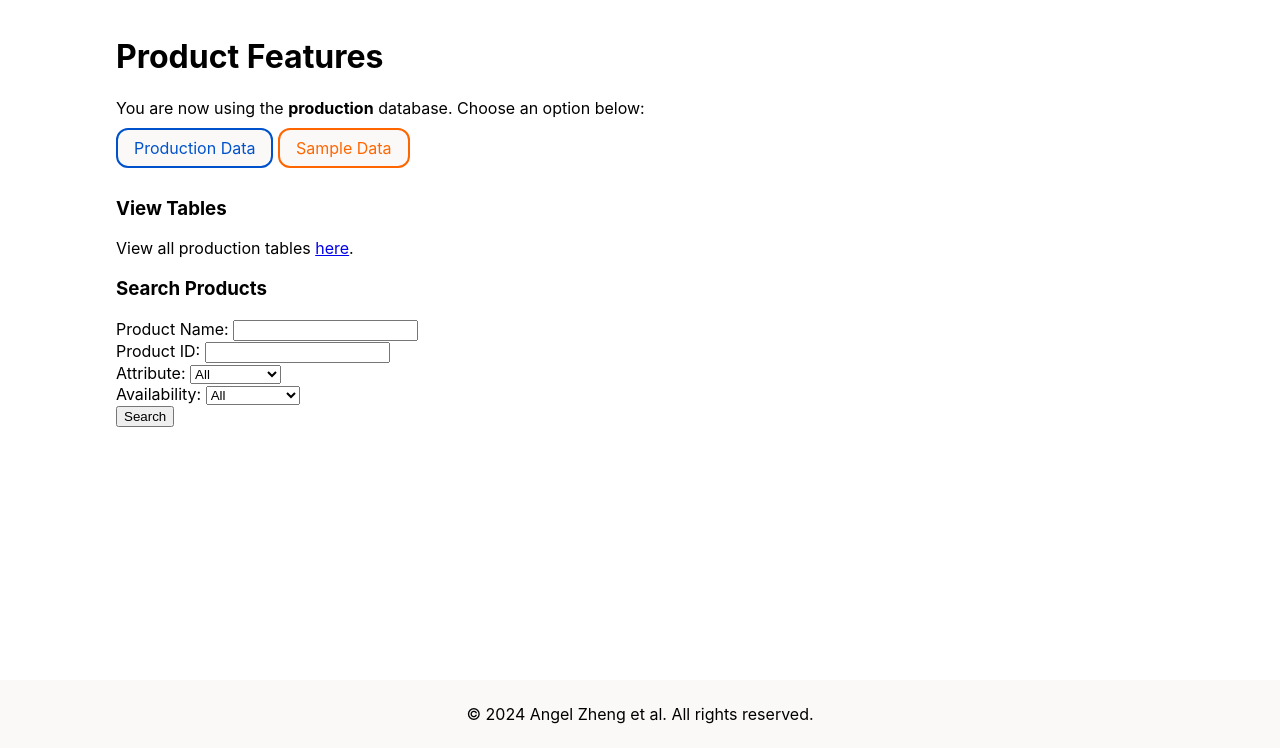
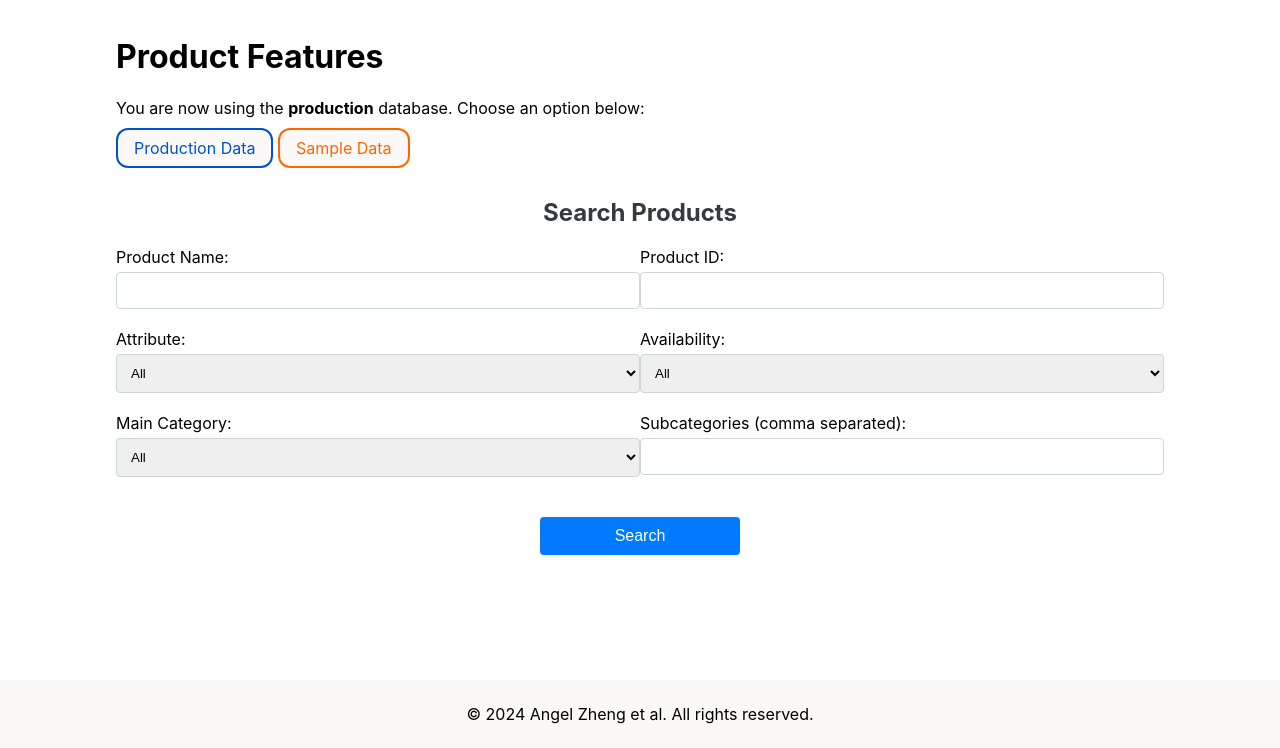
Before and after one commit to zhenange178/CS-338, a PHP site: page /products.php in a window 1280 px wide. Shown: the part 52-800 px from the top of the page. Run offline with PHP 8.4, Linux system fonts and the light colour scheme; the visitor is signed in with stand-in values (Sample User, id 1).

Commit message:
advanced search functions, move view table to index

```diff
--- a/includes/ViewDB.php
+++ b/includes/ViewDB.php
@@ -59,11 +59,11 @@ class ViewDB {
         }
     }
 
-    public function listProducts($sql, $isSample){
+    public function listProducts($sql, $isSample) {
+        echo $this->getStyles($sql);
 
-        echo $this->getStyles($sql);
         $result = $this->conn->query($sql);
-        $selectedColumns = ['productID', 'productName', 'sellingAttribute', 'stock'];
+        $selectedColumns = ['productID', 'productName', 'sellingAttribute', 'stock', 'mainCategory'];
 
         if ($result->num_rows > 0) {
             echo $result->num_rows . " results found.";
@@ -73,25 +73,62 @@ class ViewDB {
             echo "<tr>
                 <th>Product ID</th>
                 <th>Product Name</th>
+                <th>Price</th>
+                <th>Main Category</th>
+                <th>Availability</th>
                 <th>Attribute</th>
-                <th>Availability</th>
-                <th>Link</th>
                 </tr>";
 
             // Fetch rows and create table data cells
             while ($row = $result->fetch_assoc()) {
                 echo "<tr>";
                 $productId = $row['productID'];
-                foreach ($selectedColumns as $column) {
-                    $cellValue = $row[$column];
-                    echo "<td>{$cellValue}</td>";
+                $productName = $row['productName'];
+
+                // Display product ID and product name as clickable links
+                if ($isSample) {
+                    echo "<td><a href='../product.php?id={$productId}&data=sample'>{$productId}</a></td>";
+                } else {
+                    echo "<td><a href='../product.php?id={$productId}'>{$productId}</a></td>";
                 }
-                if ($isSample) {
-                    echo "<td><a href = '../product.php?id={$productId}&data=sample'>Details</a></td>";
+                echo "<td>{$productName}</td>";
+
+                // Query to get price information
+                $priceQuery = "SELECT priceType, price FROM productPrices WHERE productID = '{$productId}'";
+                $priceResult = $this->conn->query($priceQuery);
+
+                $whitePrice = null;
+                $redPrice = null;
+
+                if ($priceResult->num_rows > 0) {
+                    while ($priceRow = $priceResult->fetch_assoc()) {
+                        if ($priceRow['priceType'] == 'whitePrice') {
+                            $whitePrice = $priceRow['price'];
+                        } elseif ($priceRow['priceType'] == 'redPrice') {
+                            $redPrice = $priceRow['price'];
+                        }
+                    }
                 }
-               else {
-                   echo "<td><a href='../product.php?id={$productId}'>Details</a></td>";
+
+                // Display price
+                echo "<td>";
+                if ($redPrice !== null) {
+                    echo "<span style='text-decoration: line-through;'>\${$whitePrice}</span><br/>\${$redPrice}";
+                } else {
+                    echo "\${$whitePrice}";
                 }
+                echo "</td>";
+
+                // Display main category
+                $mainCategory = $row['mainCategory'] ? $row['mainCategory'] : 'N/A';
+                echo "<td>{$mainCategory}</td>";
+
+                // Display availability (stock)
+                echo "<td>{$row['stock']}</td>";
+
+                // Display attribute
+                echo "<td>{$row['sellingAttribute']}</td>";
+
                 echo "</tr>";
             }
 
@@ -100,5 +137,8 @@ class ViewDB {
             echo "0 results";
         }
     }
+
+
+
 }
 ?>
--- a/index.php
+++ b/index.php
@@ -22,6 +22,12 @@ $role = $_SESSION['role'];
 
         <h2>Features</h2>
         Once initialized, check out the site's features via the header bar.<br />
+
+        <h2>View All Tables</h2>
+        View all database tables.<br /><br />
+        <a href="viewDB_production.php" class="initbutton buttonBlue">Production Database</a>
+        <a href="viewDB_sample.php" class="initbutton buttonOrange">Sample Database</a>
+        <br/><br/>
     </div>
 
 <?php include 'includes/footer.php'; ?>
--- a/products.php
+++ b/products.php
@@ -30,16 +30,58 @@ You are now using the <b><?php echo $dbType; ?></b> database. Choose an option b
 <a href="products.php?data=sample" class="initbutton buttonOrange">Sample Data</a>
 <br/><br/>
 
+<style>
+    h2 {
+        text-align: center;
+        color: #343a40;
+    }
+    form {
+        display: flex;
+        flex-wrap: wrap;
+        justify-content: space-between;
+    }
+    label {
+        flex: 1 1 45%;
+        margin-bottom: 20px;
+    }
+    input[type="text"],
+    input[type="number"],
+    select {
+        width: 100%;
+        padding: 10px;
+        margin-top: 5px;
+        border: 1px solid #ced4da;
+        border-radius: 4px;
+    }
+    button {
+        background-color: #007bff;
+        color: #ffffff;
+        border: none;
+        padding: 10px 20px;
+        cursor: pointer;
+        border-radius: 4px;
+        font-size: 16px;
+        flex: 1 1 100%;
+        max-width: 200px;
+        margin: 20px auto 0;
+        display: block;
+    }
+    button:hover {
+        background-color: #0056b3;
+    }
+    .result {
+        margin-top: 30px;
+    }
+    table {
+        border-collapse: collapse;
+        margin: 0 auto;
+        box-shadow: 0 0 10px rgba(0, 0, 0, 0.1);
+        background-color: #ffffff;
+        width: 100%;
+    }
+</style>
 <div>
-    <h3>View Tables</h3>
-    <?php
-    $dbLink = 'viewDB_' . $dbType . '.php';
-    echo "View all " . $dbType . " tables <a href={$dbLink}>here</a>.<br />";
-    ?>
-</div>
-
-<div>
-    <h3>Search Products</h3>
+    <h2>Search Products</h2>
     <form method="post">
         <label>Product Name: <input type="text" name="name"></label><br>
         <label>Product ID: <input type="number" name="id"></label><br>
@@ -56,46 +98,91 @@ You are now using the <b><?php echo $dbType; ?></b> database. Choose an option b
                 <option value="NotAvailable">Out of stock</option>
             </select>
         </label><br>
+        <label>Main Category:
+            <select name="mainCategory">
+                <option value="all_mainCategory">All</option>
+                <option value="ladies">Ladies</option>
+                <option value="men">Men</option>
+                <option value="kids">Kids</option>
+                <option value="home">Home</option>
+                <option value="sportswear">Sportswear</option>
+            </select>
+        </label><br>
+        <label>Subcategories (comma separated): <input type="text" name="subcategories"></label><br>
         <button type="submit" name="submit_search">Search</button>
     </form><br/>
 
     <?php
-    //search form
+    // Search form
     if (isset($_POST['submit_search'])) {
         // Retrieve form data
         $name = $_POST['name'] ?? '';
         $id = $_POST['id'] ?? '';
         $attribute = $_POST['attribute'] ?? 'all_attribute';
         $availability = $_POST['availability'] ?? 'all_availability';
+        $mainCategory = $_POST['mainCategory'] ?? 'all_mainCategory';
+        $subcategories = $_POST['subcategories'] ?? '';
 
-        // Construct SQL query
-        $query = "SELECT * FROM products WHERE 1=1";
+        // SQL: constructing query to search
+        $query0 = "
+            SELECT
+                p.productID,
+                p.productName,
+                p.sellingAttribute,
+                p.stock,
+                MAX(CASE WHEN pc.categoryType = 0 THEN pc.category ELSE NULL END) AS mainCategory
+            FROM
+                products p
+        ";
+
+        $query1 = "LEFT JOIN productCategories pc ON p.productID = pc.productID ";
+
+        $query2 = "WHERE 1=1";
 
         // Add conditions based on input
         if (!empty($name)) {
-            $query .= " AND productName LIKE '%" . mysqli_real_escape_string($conn, $name) . "%'";
+            $query2 .= " AND p.productName LIKE '%" . mysqli_real_escape_string($conn, $name) . "%'";
         }
         if (!empty($id)) {
-            $query .= " AND productID LIKE '%" . mysqli_real_escape_string($conn, $id) . "%'";
+            $query2 .= " AND p.productID LIKE '%" . mysqli_real_escape_string($conn, $id) . "%'";
         }
         if ($attribute != 'all_attribute') {
-            $query .= " AND sellingAttribute = '" . mysqli_real_escape_string($conn, $attribute) . "'";
+            $query2 .= " AND p.sellingAttribute = '" . mysqli_real_escape_string($conn, $attribute) . "'";
         }
         if ($availability != 'all_availability') {
-            $query .= " AND stock = '" . mysqli_real_escape_string($conn, $availability) . "'";
+            $query2 .= " AND p.stock = '" . mysqli_real_escape_string($conn, $availability) . "'";
         }
-        echo "<big><code>$query</code></big><br/>";
+        if ($mainCategory != 'all_mainCategory') {
+            $query2 .= " AND pc.category = '" . mysqli_real_escape_string($conn, $mainCategory) . "' AND pc.categoryType = 0";
+        }
+        if (!empty($subcategories)) {
+            $subcategoriesArray = array_map('trim', explode(',', $subcategories));
+            $subcategoriesList = "'" . implode("','", array_map(function($sub) use ($conn) {
+                return mysqli_real_escape_string($conn, $sub);
+            }, $subcategoriesArray)) . "'";
+            $query3 = " AND p.productID IN (
+                SELECT productID
+                FROM productCategories
+                WHERE category IN ($subcategoriesList) AND categoryType > 0
+            )";
+        }
+
+        $query4 = " GROUP BY p.productID, p.productName, p.sellingAttribute, p.stock";
+
+        $query = $query0 . $query1 . $query2 . $query3 . $query4;
+
+        echo "<big><code>$query0<br/>$query1<br/>$query2<br/>$query3<br/>$query4;</code></big><br/><br/>";
+
         $tableDisplay = new ViewDB($conn);
         if ($dbType == 'production'){
             $tableDisplay->listProducts($query, FALSE);
         } else {
             $tableDisplay->listProducts($query, TRUE);
         }
-
     }
     $conn->close();
 
-    // For later use: promocode validator
+    // For later use: promo code validator
     function isPromoCodeValid($discountType, $restrictionAmount, $orderTotal){
         if ($discountType === 'amount_off'){
             return $orderTotal > $restrictionAmount;
@@ -104,7 +191,6 @@ You are now using the <b><?php echo $dbType; ?></b> database. Choose an option b
             return $orderTotal < $restrictionAmount;
         }
     }
-
     ?>
 </div>
 
--- a/viewDB_production.php
+++ b/viewDB_production.php
@@ -23,6 +23,8 @@ if ($conn->connect_error) {
 
 $allTables = ['products', 'productCategories', 'productColors', 'productPrices', 'customers', 'memberships', 'orders', 'returnedOrders', 'orderDetails', 'reviews', 'promoCodes'];
 
+echo "<h1>Production Database</h1>";
+
 foreach ($allTables as $table){
     echo"<br/>" . $table . "<br/>";
     showTable($conn, $table);
--- a/viewDB_sample.php
+++ b/viewDB_sample.php
@@ -23,6 +23,8 @@ if ($conn->connect_error) {
 
 $allTables = ['products', 'productCategories', 'productColors', 'productPrices', 'customers', 'memberships', 'orders', 'returnedOrders', 'orderDetails', 'reviews', 'promoCodes'];
 
+echo "<h1>Sample Database</h1>";
+
 foreach ($allTables as $table){
     echo"<br/>" . $table . "<br/>";
     showTable($conn, $table);
```
Also changed, not shown: place_order.php (added, +21 -0 lines), includes/list_orders.php (deleted), includes/list_products.php (deleted).
